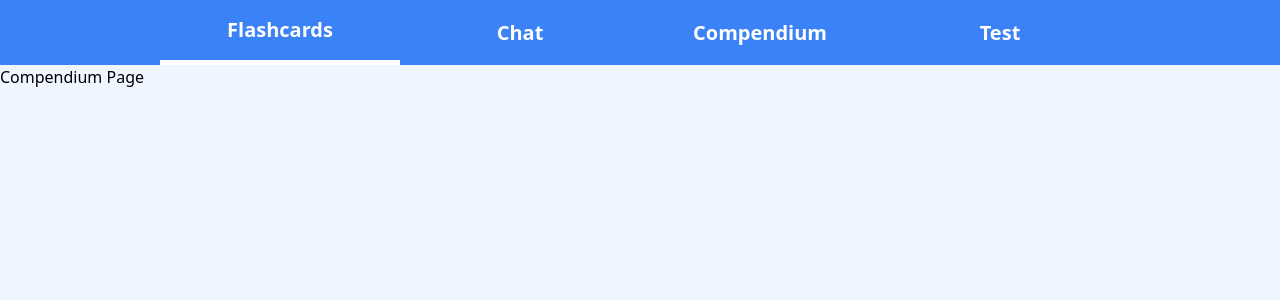
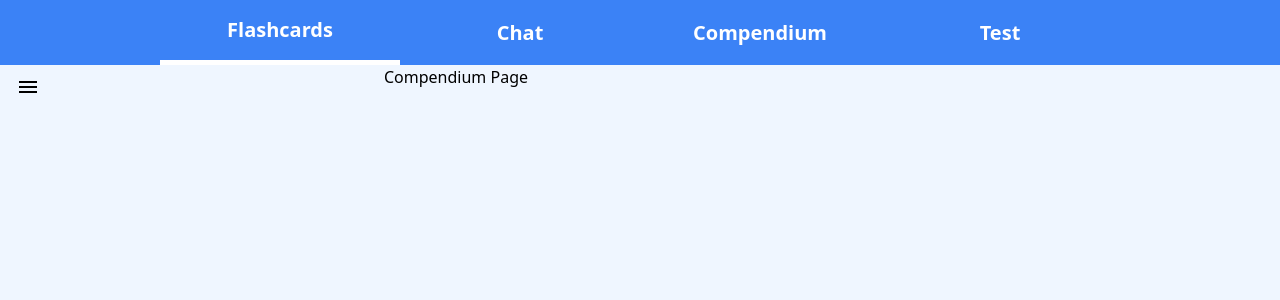
Before and after one commit to CogitoNTNU/TutorAI, a React (Vite) app in the folder frontend/: page /compendium in a window 1280 px wide. Shown: the top 300 px of the page. Built offline with nearby package versions, Linux system fonts and the light colour scheme.

Commit message:
feat: make compendiums get created and shown in frontend

```diff
--- a/frontend/src/components/SideBar.tsx
+++ b/frontend/src/components/SideBar.tsx
@@ -5,7 +5,7 @@ import { FlashcardsProps } from "../components/Flashcard";
 import CreateFlashcards from "../services/CreateFlashcardsService";
 import { UserContext } from "../App";
 import { FlashcardsContext } from "../pages/FlashcardsPage";
-// import { CompendiumContext } from "../pages/CompendiumPage";
+import { CompendiumContext } from "../pages/CompendiumPage";
 import { QuizContext } from "../pages/QuizPage";
 import { FilesContext } from "../pages/ChatPage";
 import AddIcon from '@mui/icons-material/Add';
@@ -18,7 +18,7 @@ import { createQuiz } from "../services/QuizService";
 const SideBar: React.FC = () => {
     const { user, setUser } = useContext(UserContext);
     const { activeSets, setActiveSets } = useContext(FlashcardsContext);
-    // const { activeCompendium, setActiveCompendium } = useContext(CompendiumContext);
+    const { activeCompendium, setActiveCompendium } = useContext(CompendiumContext);
     const { activeQuiz, setActiveQuiz } = useContext(QuizContext);
 
     const { activeFiles, setActiveFiles } = useContext(FilesContext);
@@ -89,7 +89,7 @@ const SideBar: React.FC = () => {
             });
 
             console.log('Response: compendium', response);
-
+            setActiveCompendium(response);
         }
         catch (error) {
             console.error('Error creating new compendium:', error);
--- a/frontend/src/pages/CompendiumPage.tsx
+++ b/frontend/src/pages/CompendiumPage.tsx
@@ -1,9 +1,41 @@
+import { createContext, useState } from "react";
+import { Compendium } from "../types/Compendium";
+import SideBar from "../components/SideBar";
+
+const CompendiumContext = createContext<{
+    activeCompendium: Compendium | null,
+    setActiveCompendium: (compendium: Compendium | null) => void;
+}>({
+    activeCompendium: null,
+    setActiveCompendium: () => {}
+});
+
 const CompendiumPage: React.FC = () => {
+
+    const [activeCompendium, setActiveCompendium] = useState<Compendium | null>(null);
     return (
+
         <div>
-            <h1>Compendium Page</h1>
+            <CompendiumContext.Provider value={{activeCompendium, setActiveCompendium}}>
+                <SideBar />
+                <div className="absolute left-1/2 transform -translate-x-1/2 w-2/5 h-full'">
+                    <h1>Compendium Page</h1>
+
+                    {activeCompendium && (
+                        <div>
+                            <h1>{activeCompendium.document}</h1>
+                            <p>{activeCompendium.summary}</p>
+                            <p>Pages {activeCompendium.start} to {activeCompendium.end}</p>
+                            {activeCompendium.key_concepts.map((concept) => (
+                                <p key={concept}>{concept}</p>
+                                ))}
+                        </div>
+                    )}
+                </div>
+            </CompendiumContext.Provider>
         </div>
     );
 };
 
 export default CompendiumPage;
+export { CompendiumContext }
--- a/frontend/src/pages/QuizPage.tsx
+++ b/frontend/src/pages/QuizPage.tsx
@@ -20,6 +20,7 @@ const QuizPage: React.FC = () => {
             <QuizContext.Provider value={{activeQuiz, setActiveQuiz}}>
                 <SideBar />
                 <div className="absolute left-1/2 transform -translate-x-1/2 w-2/5 h-full'">
+                    <h1>The quiz page</h1>
                     <QuizComponent />
                 </div>
             </QuizContext.Provider>
```
